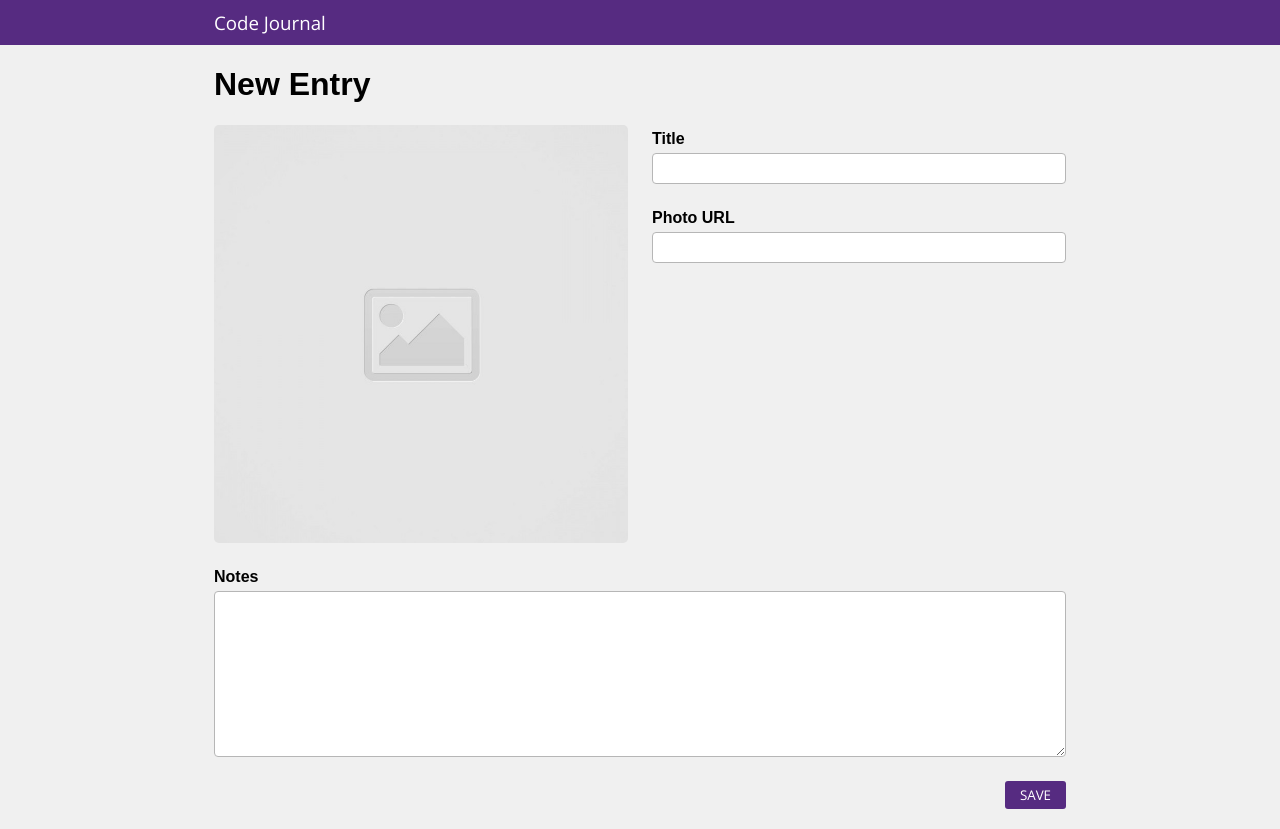
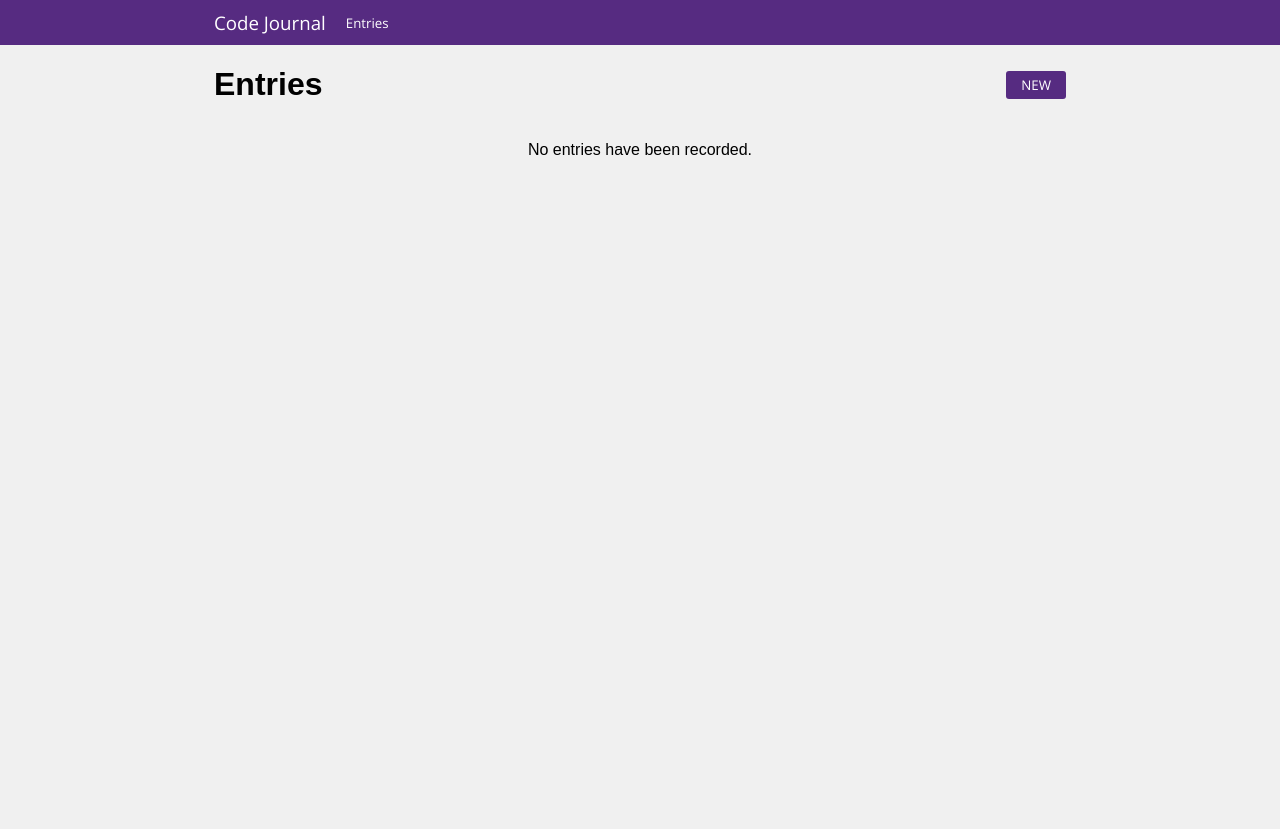
Before and after one commit to heerakmoon/code-journal-0123, a website: page index.html in a window 1280 px wide. After the commit the page ends 800 px from the top, so only its background shows below. Drawn offline with nearby package versions, Linux system fonts and the light colour scheme; a web font is replaced by a local one.

Commit message:
Created html for entries view

```diff
--- a/css/styles.css
+++ b/css/styles.css
@@ -7,7 +7,8 @@ header {
   background-color: rgb(86, 43, 129);
 }
 
-h3 {
+h3,
+h5 {
   margin: 0;
 }
 
@@ -60,12 +61,28 @@ img {
   margin: 20px 0;
 }
 
+.margin-20-l-r {
+  margin: 0 20px;
+}
+
 .margin-25 {
   margin: 25px 0;
 }
 
 .button-right {
   text-align: right;
+}
+
+.align-items-center {
+  align-items: center;
+}
+
+.text-center {
+  text-align: center;
+}
+
+.space-between {
+  justify-content: space-between;
 }
 
 @media screen and (min-width: 768px) {
--- a/index.html
+++ b/index.html
@@ -24,11 +24,18 @@
 <body>
   <header>
     <div class="container">
-      <h3 class="white-open-sans padding-20">Code Journal</h3>
+      <div class="row align-items-center">
+        <div>
+          <h3 class="white-open-sans padding-20">Code Journal</h3>
+        </div>
+        <div>
+          <h5 class="white-open-sans margin-20-l-r">Entries</h5>
+        </div>
+      </div>
     </div>
   </header>
   <main class="container">
-    <div data-view="entry-form">
+    <div data-view="entry-form" class="hidden">
       <h1>New Entry</h1>
       <form action="">
         <div class="row">
@@ -65,8 +72,16 @@
         </div>
       </form>
     </div>
-    <div data-view="entries" class="hidden">
-      <ul></ul>
+    <div data-view="entries" class="">
+      <div class="row align-items-center space-between">
+        <h1>Entries</h1>
+        <button class="white-open-sans button-right">NEW</button>
+      </div>
+      <div>
+        <p class="text-center">No entries have been recorded.</p>
+      </div>
+      <ul>
+      </ul>
     </div>
   </main>
   <script src="js/data.js"></script>
```
